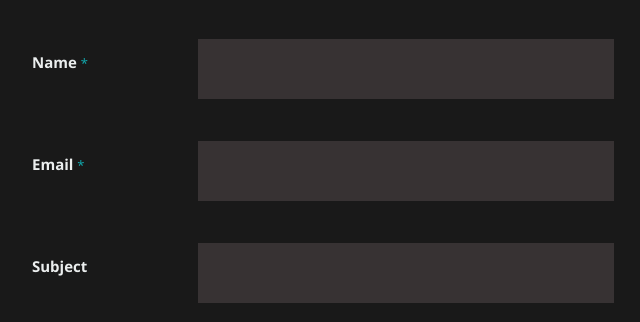
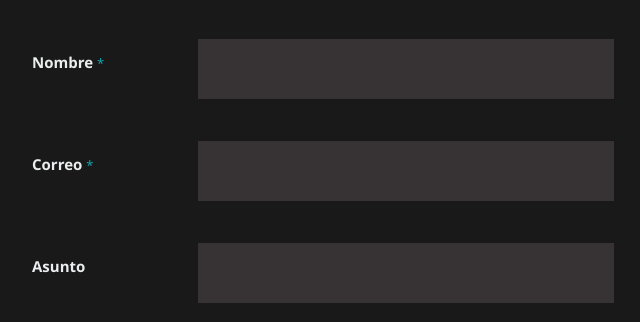
Before and after one commit to jcvisk/ester, a plain HTML site: page index.html in a window 1280 px wide. Shown: the part 4212-4534 px from the top of the page, 118-758 px from the left. Drawn offline with nearby package versions, Linux system fonts and the light colour scheme.

Commit message:
subiendo cambios del form

```diff
--- a/index.html
+++ b/index.html
@@ -303,17 +303,17 @@
                <fieldset>
 
                   <div>
-                     <label for="contactName">Name <span class="required">*</span></label>
+                     <label for="contactName">Nombre <span class="required">*</span></label>
                      <input type="text" value="" size="35" id="contactName" name="contactName">
                   </div>
 
                   <div>
-                     <label for="contactEmail">Email <span class="required">*</span></label>
+                     <label for="contactEmail">Correo <span class="required">*</span></label>
                      <input type="text" value="" size="35" id="contactEmail" name="contactEmail">
                   </div>
 
                   <div>
-                     <label for="contactSubject">Subject</label>
+                     <label for="contactSubject">Asunto</label>
                      <input type="text" value="" size="35" id="contactSubject" name="contactSubject">
                   </div>
 
```
